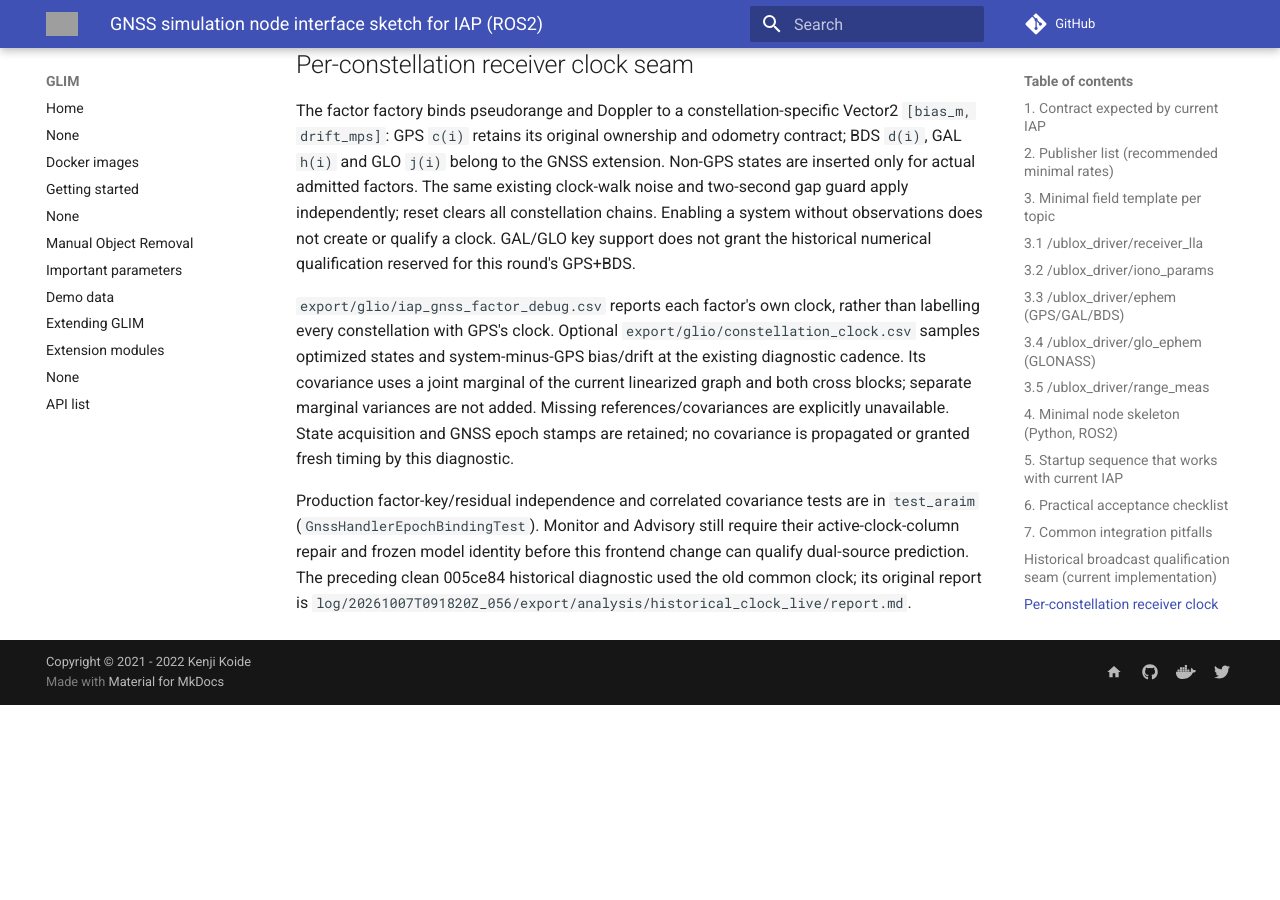
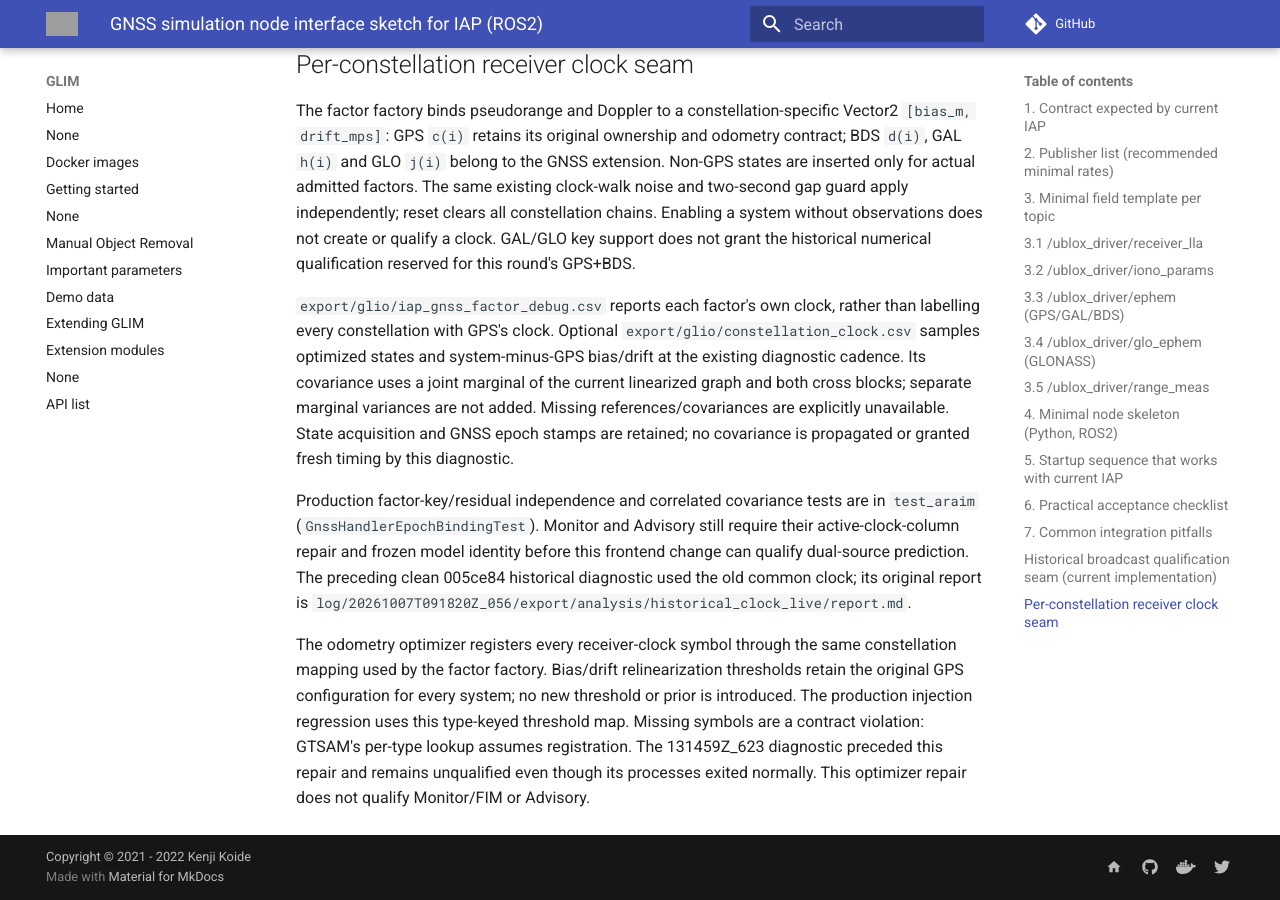
Before and after one commit to Printeger/iap, an MkDocs documentation site: the page built from docs/GNSS_SIM_NODE_INTERFACE.md, in a window 1280 px wide and 900 px high, scrolled down 7518 px. Built offline with MkDocs 1.6.1 and Material for MkDocs 9.7.7, drawn with Linux system fonts in a browser that asks for light colours; nearby versions of some CDN libraries; comment, search, counter and statistics services are not loaded; before the commit the page ends 8223 px from its top, so only the background shows below that; grey boxes are pictures that could not be loaded.

Commit message:
Register all receiver clock keys in production relinearization policy

```diff
--- a/docs/GNSS_SIM_NODE_INTERFACE.md
+++ b/docs/GNSS_SIM_NODE_INTERFACE.md
@@ -336,3 +336,12 @@
 frontend change can qualify dual-source prediction. The preceding clean
 005ce84 historical diagnostic used the old common clock; its original report
 is `log/20261007T091820Z_056/export/analysis/historical_clock_live/report.md`.
+
+The odometry optimizer registers every receiver-clock symbol through the same
+constellation mapping used by the factor factory. Bias/drift relinearization
+thresholds retain the original GPS configuration for every system; no new
+threshold or prior is introduced. The production injection regression uses
+this type-keyed threshold map. Missing symbols are a contract violation:
+GTSAM's per-type lookup assumes registration. The 131459Z_623 diagnostic
+preceded this repair and remains unqualified even though its processes exited
+normally. This optimizer repair does not qualify Monitor/FIM or Advisory.
```
Also changed, not shown: README.md (+4 -0 lines), docs/dev_planner/curve_advisory_channel_progress.md (+8 -0 lines), docs/spec/ego_based_planning_flow.md (+6 -0 lines), 5 other files.
